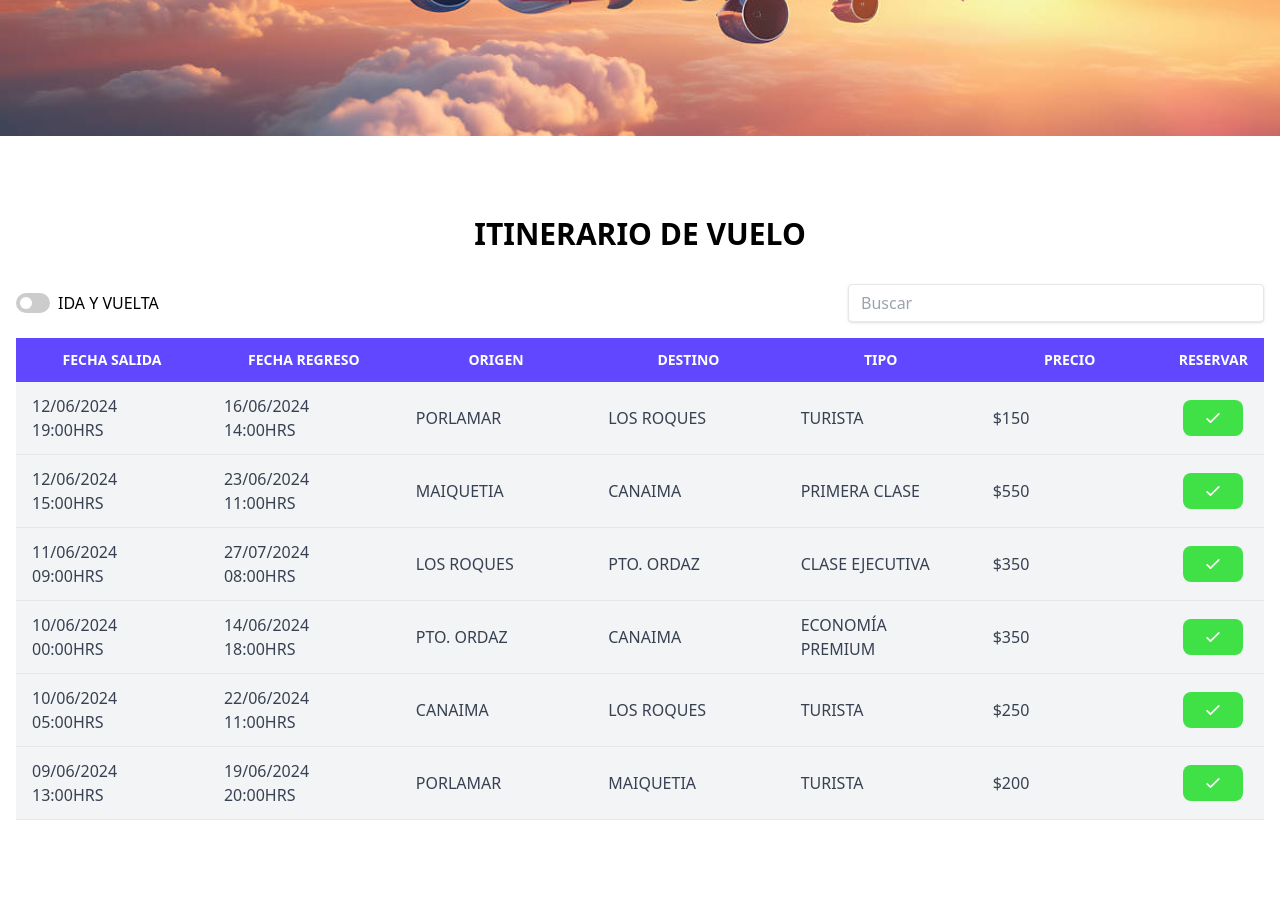
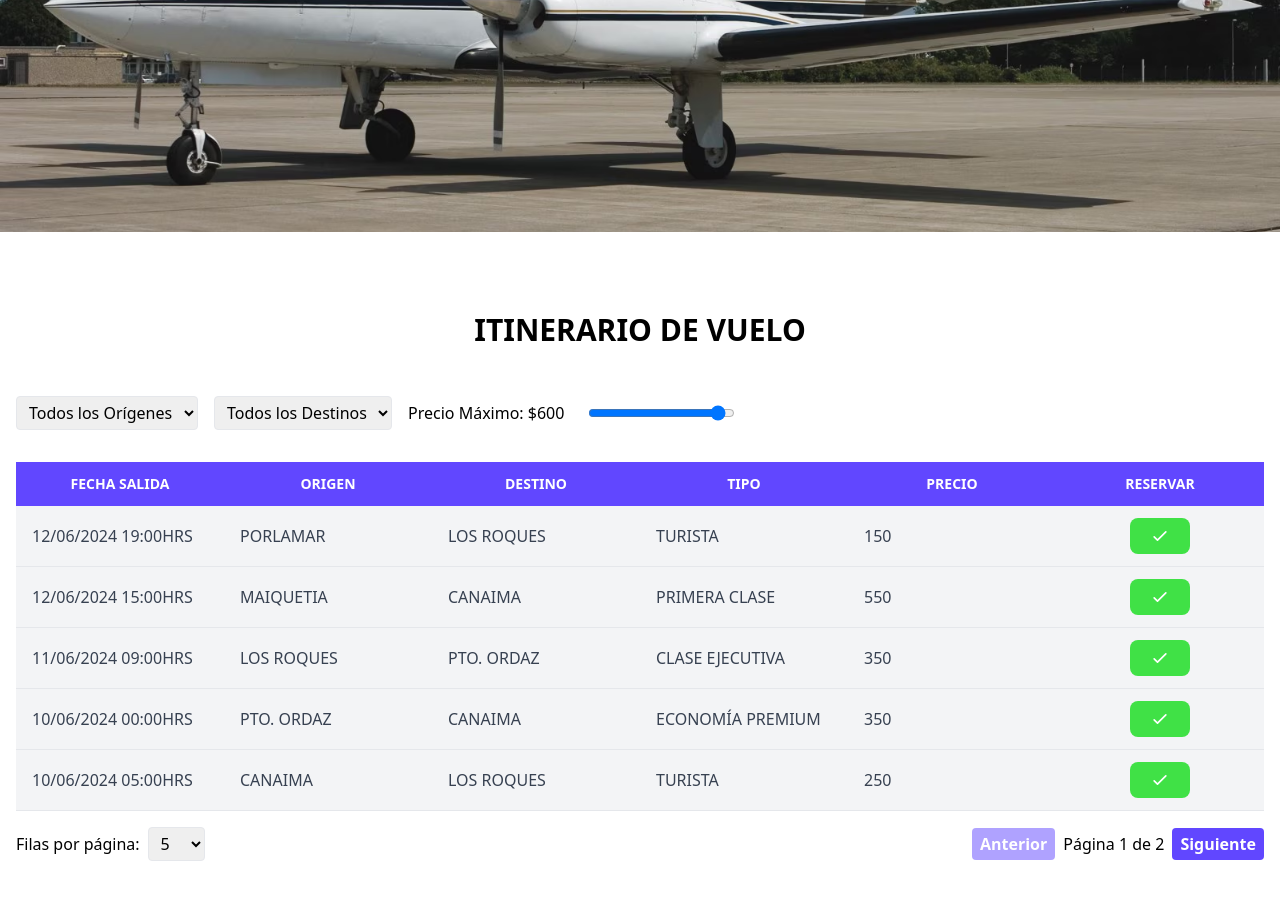
Before and after one commit to Carlos-jim/freeway, a React (Create React App) app: page /itinerario in a window 1280 px wide. Shown: the part 280-1180 px from the top of the page. Before the commit the page ends 1116 px from the top, so only its background shows below. Built offline with nearby package versions, Linux system fonts and the light colour scheme.

Commit message:
DatatableUser and backimg update

```diff
--- a/src/components/backgroundImgUser.jsx
+++ b/src/components/backgroundImgUser.jsx
@@ -1,12 +1,12 @@
 import React from "react";
-import backgroundImage from "../public/avions-prueba.jpg"; // Asegúrate de que la imagen esté en el directorio src
+import backgroundImage from "../public/avion2.avif"; // Asegúrate de que la imagen esté en el directorio src
 
 const BackgroundImgUser = () => {
   return (
     <div>
       <div
         className="bg-cover  bg-center"
-        style={{ backgroundImage: `url(${backgroundImage})`, height: '22rem', backgroundRepeat: 'no-repeat' }}
+        style={{ backgroundImage: `url(${backgroundImage})`, height: '28rem', backgroundRepeat: 'no-repeat' }}
       ></div>
     </div>
   );
--- /dev/null
+++ b/src/components/datatableUser.jsx
@@ -0,0 +1,128 @@
+import React, { useState, useMemo, useCallback } from "react";
+import { Link } from "react-router-dom";
+
+const DataTableUser = ({ data }) => {
+  const [currentPage, setCurrentPage] = useState(1);
+  const [rowsPerPage, setRowsPerPage] = useState(5);
+
+  const indexOfLastRow = useMemo(() => currentPage * rowsPerPage, [currentPage, rowsPerPage]);
+  const indexOfFirstRow = useMemo(() => indexOfLastRow - rowsPerPage, [indexOfLastRow, rowsPerPage]);
+  const currentRows = useMemo(() => data.slice(indexOfFirstRow, indexOfLastRow), [data, indexOfFirstRow, indexOfLastRow]);
+
+  const totalPages = useMemo(() => Math.ceil(data.length / rowsPerPage), [data.length, rowsPerPage]);
+
+  const handleNextPage = useCallback(() => {
+    if (currentPage < totalPages) setCurrentPage(currentPage + 1);
+  }, [currentPage, totalPages]);
+
+  const handlePreviousPage = useCallback(() => {
+    if (currentPage > 1) setCurrentPage(currentPage - 1);
+  }, [currentPage]);
+
+  const handleRowsPerPageChange = useCallback((e) => {
+    setRowsPerPage(Number(e.target.value));
+    setCurrentPage(1);
+  }, []);
+
+  return (
+    <div>
+      <div className="overflow-x-auto">
+        <table className="min-w-full bg-white">
+          <thead className="bg-[#6147FF] text-white">
+            <tr>
+              <th className="w-1/6 py-3 px-4 uppercase font-semibold text-sm">
+                Fecha Salida
+              </th>
+              <th className="w-1/6 py-3 px-4 uppercase font-semibold text-sm">
+                Origen
+              </th>
+              <th className="w-1/6 py-3 px-4 uppercase font-semibold text-sm">
+                Destino
+              </th>
+              <th className="w-1/6 py-3 px-4 uppercase font-semibold text-sm">
+                Tipo
+              </th>
+              <th className="w-1/6 py-3 px-4 uppercase font-semibold text-sm">
+                Precio
+              </th>
+              <th className="w-1/6 py-3 px-4 uppercase font-semibold text-sm">
+                Reservar
+              </th>
+            </tr>
+          </thead>
+          <tbody className="text-gray-700">
+            {currentRows.map((item, index) => (
+              <tr key={index} className="bg-gray-100 border-b">
+                <td className="py-3 px-4">{item.fechaSalida}</td>
+                <td className="py-3 px-4">{item.origen}</td>
+                <td className="py-3 px-4">{item.destino}</td>
+                <td className="py-3 px-4">{item.tipo}</td>
+                <td className="py-3 px-4">{item.precio}</td>
+                <td className="py-3 px-4 text-center">
+                  <Link to="/reservar-vuelo">
+                    <button className="bg-success-color-btn p-2 pr-5 pl-5 rounded-lg hover:hover-success-color-btn text-white rounded-mt p-2 hover:bg-[#00BB07] focus:outline-none focus:shadow-outline">
+                      <svg
+                        xmlns="http://www.w3.org/2000/svg"
+                        fill="none"
+                        viewBox="0 0 24 24"
+                        stroke="currentColor"
+                        className="w-5 h-5"
+                      >
+                        <path
+                          strokeLinecap="round"
+                          strokeLinejoin="round"
+                          strokeWidth="2"
+                          d="M5 13l4 4L19 7"
+                        />
+                      </svg>
+                    </button>
+                  </Link>
+                </td>
+              </tr>
+            ))}
+          </tbody>
+        </table>
+      </div>
+      <div className="flex justify-between items-center mt-4">
+        <div>
+          <label htmlFor="rowsPerPage" className="mr-2">
+            Filas por página:
+          </label>
+          <select
+            id="rowsPerPage"
+            value={rowsPerPage}
+            onChange={handleRowsPerPageChange}
+            className="border rounded py-1 px-2"
+          >
+            <option value={5}>5</option>
+            <option value={10}>10</option>
+            <option value={15}>15</option>
+          </select>
+        </div>
+        <div>
+          <button
+            onClick={handlePreviousPage}
+            disabled={currentPage === 1}
+            className="hover:bg-purple-700 text-white font-bold py-1 px-2 rounded disabled:opacity-50"
+            style={{ background: "#6147FF" }}
+          >
+            Anterior
+          </button>
+          <span className="mx-2">
+            Página {currentPage} de {totalPages}
+          </span>
+          <button
+            onClick={handleNextPage}
+            disabled={currentPage === totalPages}
+            className="hover:bg-purple-700 text-white font-bold py-1 px-2 rounded disabled:opacity-50"
+            style={{ background: "#6147FF" }}
+          >
+            Siguiente
+          </button>
+        </div>
+      </div>
+    </div>
+  );
+};
+
+export default DataTableUser;
--- a/src/view/Itinerario.jsx
+++ b/src/view/Itinerario.jsx
@@ -1,142 +1,94 @@
-import React from "react";
+import React, { useState } from "react";
 import "../index.css";
 import "../components/backgroundImgUser";
 import BackgroundImgUser from "../components/backgroundImgUser";
 import Navbar from "../components/navbarUser";
+import DataTableUser from "../components/datatableUser"; // Importa el nuevo componente
 
 const ItineraryTable = () => {
   const data = [
-    {
-      fechaSalida: "12/06/2024 19:00HRS",
-      fechaRegreso: "16/06/2024 14:00HRS",
-      origen: "PORLAMAR",
-      destino: "LOS ROQUES",
-      tipo: "TURISTA",
-      precio: "$150",
-    },
-    {
-      fechaSalida: "12/06/2024 15:00HRS",
-      fechaRegreso: "23/06/2024 11:00HRS",
-      origen: "MAIQUETIA",
-      destino: "CANAIMA",
-      tipo: "PRIMERA CLASE",
-      precio: "$550",
-    },
-    {
-      fechaSalida: "11/06/2024 09:00HRS",
-      fechaRegreso: "27/07/2024 08:00HRS",
-      origen: "LOS ROQUES",
-      destino: "PTO. ORDAZ",
-      tipo: "CLASE EJECUTIVA",
-      precio: "$350",
-    },
-    {
-      fechaSalida: "10/06/2024 00:00HRS",
-      fechaRegreso: "14/06/2024 18:00HRS",
-      origen: "PTO. ORDAZ",
-      destino: "CANAIMA",
-      tipo: "ECONOMÍA PREMIUM",
-      precio: "$350",
-    },
-    {
-      fechaSalida: "10/06/2024 05:00HRS",
-      fechaRegreso: "22/06/2024 11:00HRS",
-      origen: "CANAIMA",
-      destino: "LOS ROQUES",
-      tipo: "TURISTA",
-      precio: "$250",
-    },
-    {
-      fechaSalida: "09/06/2024 13:00HRS",
-      fechaRegreso: "19/06/2024 20:00HRS",
-      origen: "PORLAMAR",
-      destino: "MAIQUETIA",
-      tipo: "TURISTA",
-      precio: "$200",
-    },
+    { fechaSalida: "12/06/2024 19:00HRS", origen: "PORLAMAR", destino: "LOS ROQUES", tipo: "TURISTA", precio: "$150" },
+    { fechaSalida: "12/06/2024 15:00HRS", origen: "MAIQUETIA", destino: "CANAIMA", tipo: "PRIMERA CLASE", precio: "$550" },
+    { fechaSalida: "11/06/2024 09:00HRS", origen: "LOS ROQUES", destino: "PTO. ORDAZ", tipo: "CLASE EJECUTIVA", precio: "$350" },
+    { fechaSalida: "10/06/2024 00:00HRS", origen: "PTO. ORDAZ", destino: "CANAIMA", tipo: "ECONOMÍA PREMIUM", precio: "$350" },
+    { fechaSalida: "10/06/2024 05:00HRS", origen: "CANAIMA", destino: "LOS ROQUES", tipo: "TURISTA", precio: "$250" },
+    { fechaSalida: "09/06/2024 13:00HRS", origen: "PORLAMAR", destino: "MAIQUETIA", tipo: "TURISTA", precio: "$200" },
   ];
+
+  // Estado para los filtros
+  const [origenFilter, setOrigenFilter] = useState("");
+  const [destinoFilter, setDestinoFilter] = useState("");
+  const [precioMax, setPrecioMax] = useState(600);
+
+  // Obtener las opciones únicas para origen y destino
+  const uniqueOrigenes = [...new Set(data.map((item) => item.origen))];
+  const uniqueDestinos = [...new Set(data.map((item) => item.destino))];
+
+  // Convertir los precios de string a number para facilitar el filtrado
+  const dataWithNumericPrices = data.map((item) => ({
+    ...item,
+    precio: parseFloat(item.precio.replace("$", ""))
+  }));
+
+  // Filtrar los datos en base a los filtros seleccionados
+  const filteredData = dataWithNumericPrices.filter((item) => {
+    const matchOrigen = origenFilter ? item.origen === origenFilter : true;
+    const matchDestino = destinoFilter ? item.destino === destinoFilter : true;
+    const matchPrecio = item.precio <= precioMax;
+    return matchOrigen && matchDestino && matchPrecio;
+  });
 
   return (
     <div>
       <Navbar />
       <BackgroundImgUser />
-      <div className="container mx-auto p-4 pt-20">
+      <div className="container mx-auto p-4 pb-14 pt-20">
         <h1 className="text-3xl font-bold text-center mb-8">
           ITINERARIO DE VUELO
         </h1>
-        <div className="flex justify-between items-center mb-4">
+        <div className="flex flex-start items-center mb-4">
+          {/* Filtro de Origen */}
+          <select
+            value={origenFilter}
+            onChange={(e) => setOrigenFilter(e.target.value)}
+            className="border rounded py-1 px-2"
+          >
+            <option value="">Todos los Orígenes</option>
+            {uniqueOrigenes.map((origen, index) => (
+              <option key={index} value={origen}>
+                {origen}
+              </option>
+            ))}
+          </select>
+          {/* Filtro de Destino */}
+          <select
+            value={destinoFilter}
+            onChange={(e) => setDestinoFilter(e.target.value)}
+            className="border rounded py-1 px-2 m-4"
+          >
+            <option value="">Todos los Destinos</option>
+            {uniqueDestinos.map((destino, index) => (
+              <option key={index} value={destino}>
+                {destino}
+              </option>
+            ))}
+          </select>
+          {/* Filtro de Precio */}
           <div className="flex items-center">
-            <label className="switch">
-              <input type="checkbox" style={{color: '#6147FF'}} />
-              <span className="slider round"></span>
-            </label>
-            <span className="ml-2">IDA Y VUELTA</span>
+            <label className="mr-2">Precio Máximo: ${precioMax}</label>
+            <input
+              type="range"
+              min="100"
+              max="600"
+              step="50"
+              value={precioMax}
+              onChange={(e) => setPrecioMax(Number(e.target.value))}
+              className="border rounded py-1 px-2 m-4"
+            />
           </div>
-          <input
-            type="text"
-            placeholder="Buscar"
-            className="shadow appearance-none border rounded w-1/3 py-2 px-3 text-gray-700 leading-tight focus:outline-none focus:shadow-outline"
-          />
         </div>
-        <div className="overflow-x-auto">
-          <table className="min-w-full bg-white">
-            <thead className="bg-[#6147FF] text-white">
-              <tr>
-                <th className="w-1/6 py-3 px-4 uppercase font-semibold text-sm">
-                  Fecha Salida
-                </th>
-                <th className="w-1/6 py-3 px-4 uppercase font-semibold text-sm">
-                  Fecha Regreso
-                </th>
-                <th className="w-1/6 py-3 px-4 uppercase font-semibold text-sm">
-                  Origen
-                </th>
-                <th className="w-1/6 py-3 px-4 uppercase font-semibold text-sm">
-                  Destino
-                </th>
-                <th className="w-1/6 py-3 px-4 uppercase font-semibold text-sm">
-                  Tipo
-                </th>
-                <th className="w-1/6 py-3 px-4 uppercase font-semibold text-sm">
-                  Precio
-                </th>
-                <th className="w-1/6 py-3 px-4 uppercase font-semibold text-sm">
-                  Reservar
-                </th>
-              </tr>
-            </thead>
-            <tbody className="text-gray-700">
-              {data.map((item, index) => (
-                <tr key={index} className="bg-gray-100 border-b">
-                  <td className="py-3 px-4">{item.fechaSalida}</td>
-                  <td className="py-3 px-4">{item.fechaRegreso}</td>
-                  <td className="py-3 px-4">{item.origen}</td>
-                  <td className="py-3 px-4">{item.destino}</td>
-                  <td className="py-3 px-4">{item.tipo}</td>
-                  <td className="py-3 px-4">{item.precio}</td>
-                  <td className="py-3 px-4 text-center">
-                    <button className="bg-success-color-btn p-2 pr-5 pl-5 rounded-lg hover:hover-success-color-btn text-white rounded-mt p-2 hover:bg-[#00BB07] focus:outline-none focus:shadow-outline">
-                      <svg
-                        xmlns="http://www.w3.org/2000/svg"
-                        fill="none"
-                        viewBox="0 0 24 24"
-                        stroke="currentColor"
-                        className="w-5 h-5"
-                      >
-                        <path
-                          strokeLinecap="round"
-                          strokeLinejoin="round"
-                          strokeWidth="2"
-                          d="M5 13l4 4L19 7"
-                        />
-                      </svg>
-                    </button>
-                  </td>
-                </tr>
-              ))}
-            </tbody>
-          </table>
-        </div>
+        {/* Usa el componente DataTable y pasa la data filtrada como prop */}
+        <DataTableUser data={filteredData} />
       </div>
     </div>
   );
--- a/src/view/paymentForm.jsx
+++ b/src/view/paymentForm.jsx
@@ -59,8 +59,8 @@ const PaymentForm = () => {
               />
             </div>
           </CSSTransition>
-          <button className="bg-[#37F83F] text-white p-2 rounded w-full mt-4">
-            Registrarse
+          <button className="bg-success-color-btn hover:bg-hover-success-color-btn text-white p-2 rounded w-full mt-4">
+            PAGAR
           </button>
           <div className="text-center mt-4 text-gray-700">
             <span>tambien puedes cancelar con</span>
--- a/src/view/register.jsx
+++ b/src/view/register.jsx
@@ -31,9 +31,8 @@ const Login = () => {
             <InputAuth />
             <div className="flex items-center justify-center">
               <button
-                className="bg-blue-500 hover:bg-blue-700 text-white font-bold py-2 px-4 rounded focus:outline-none focus:shadow-outline w-full"
+                className="bg-success-color-btn hover:bg-hover-success-color-btn text-white font-bold py-2 px-4 rounded focus:outline-none focus:shadow-outline w-full"
                 type="button"
-                style={{ background: "#37F83F" }}
                 onClick={notify}
               >
                 Registrarse
```
Also changed, not shown: src/view/fligthRegistration.jsx (+7 -7 lines), public/img/avion2.avif (added), src/public/avion2.avif (added).
